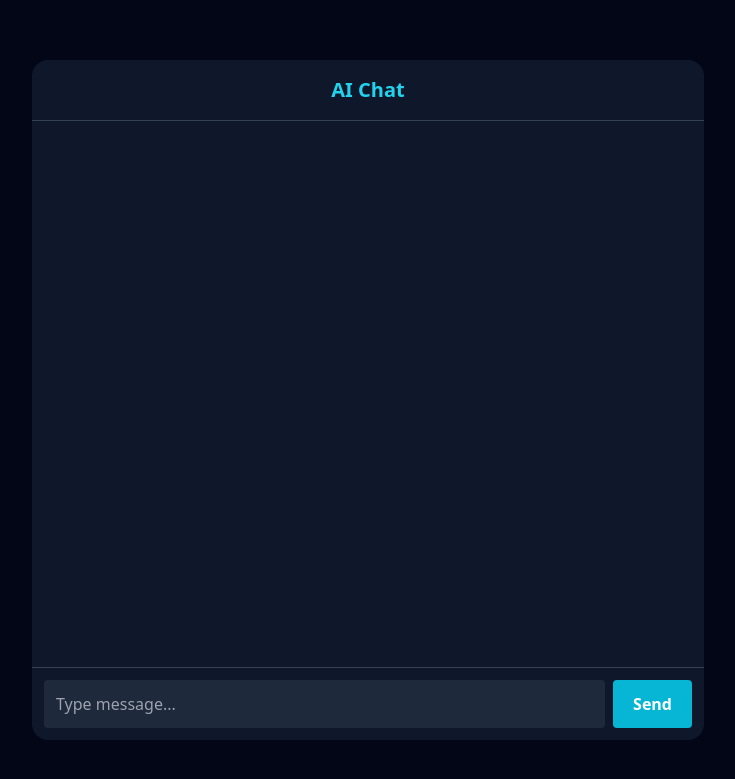
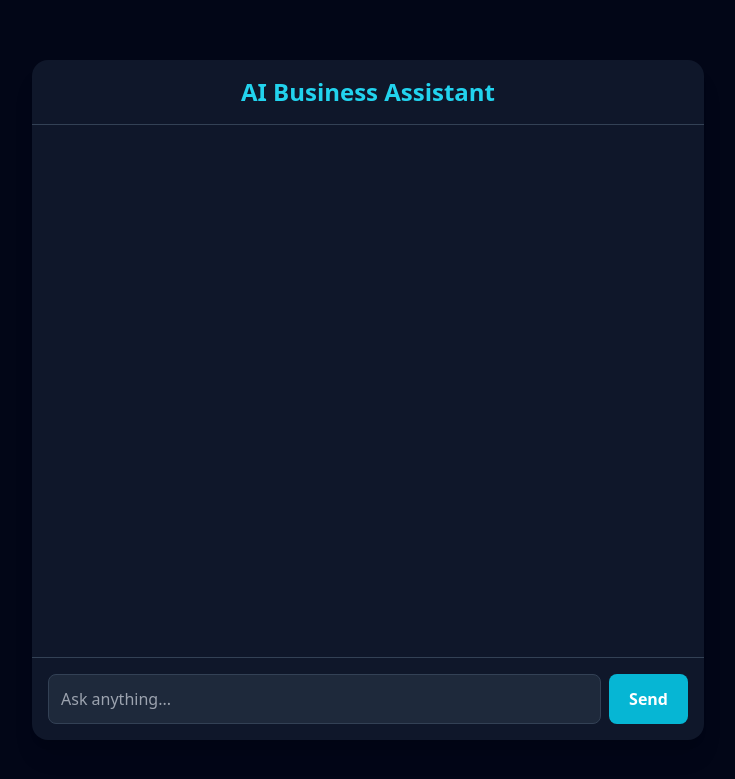
Before and after one commit to prasannathota456-ops/ai-powered, a Flask app: page /ai-chat in a window 1280 px wide. Shown: the top 779 px of the page, without its empty margins (272-1007 px from the left). Run offline with Flask 3, Linux system fonts and the light colour scheme; some libraries are stand-ins or nearby versions.

Commit message:
Add files via upload

```diff
--- a/app.py
+++ b/app.py
@@ -4,6 +4,7 @@ from flask_sqlalchemy import SQLAlchemy
 from dotenv import load_dotenv
 import requests
 import os
+print(os.getcwd())
 
 load_dotenv()
 
@@ -73,12 +74,15 @@ def ask_ai(prompt):
             timeout=20
         )
 
+        if response.status_code != 200:
+            return f"Groq Error: {response.text}"
+
         data = response.json()
-        return data["choices"][0]["message"]["content"]
+
+        return data.get("choices", [{}])[0].get("message", {}).get("content", "No response")
 
     except Exception as e:
         return f"AI Error: {str(e)}"
-
 # =========================
 # PAGES
 # =========================
@@ -115,8 +119,6 @@ def ai_chat():
 # =========================
 @app.route("/login", methods=["POST"])
 def login_post():
-    return render_template("auth.html")
-
     data = request.get_json()
     email = data.get("email")
     password = data.get("password")
@@ -230,22 +232,31 @@ def get_reports():
 # =========================
 # CHAT
 # =========================
+
 @app.route("/chat", methods=["POST"])
 def chat():
 
-    data = request.get_json()
-    msg = data.get("message")
+    try:
+        data = request.get_json()
 
-    reply = ask_ai(msg)
+        if not data or "message" not in data:
+            return jsonify({"error": "Message missing"}), 400
 
-    db.session.add(ChatHistory(
-        message=msg,
-        reply=reply
-    ))
+        msg = data["message"]
 
-    db.session.commit()
+        reply = ask_ai(msg)
 
-    return jsonify({"reply": reply})
+        db.session.add(ChatHistory(
+            message=msg,
+            reply=reply
+        ))
+        db.session.commit()
+
+        return jsonify({"reply": reply})
+
+    except Exception as e:
+        print("CHAT ERROR:", e)
+        return jsonify({"error": "Chat failed"}), 500
 
 # =========================
 # STATS
@@ -263,11 +274,12 @@ def stats():
 # =========================
 # INIT DB
 # =========================
-with app.app_context():
-    db.create_all()
+if __name__ == "__main__":
+    with app.app_context():
+        db.create_all()
+
+    app.run(debug=True)
 
 # =========================
 # RUN
 # =========================
-if __name__ == "__main__":
-    app.run(debug=True)
--- a/templates/ai-chat.html
+++ b/templates/ai-chat.html
@@ -10,25 +10,34 @@
 
 <body class="bg-slate-950 text-white flex items-center justify-center min-h-screen">
 
-<div class="w-full max-w-2xl bg-slate-900 rounded-2xl flex flex-col h-[85vh]">
+<div class="w-full max-w-2xl bg-slate-900 rounded-2xl flex flex-col h-[85vh] shadow-xl">
 
+    <!-- HEADER -->
     <div class="p-4 border-b border-slate-700 text-center">
-        <h1 class="text-xl font-bold text-cyan-400">AI Chat</h1>
+        <h1 class="text-2xl font-bold text-cyan-400">
+            AI Business Assistant
+        </h1>
     </div>
 
     <!-- CHAT BOX -->
-    <div id="chatBox" class="flex-1 p-4 overflow-y-auto space-y-2"></div>
+    <div id="chatBox" class="flex-1 p-4 overflow-y-auto space-y-3">
+    </div>
 
-    <!-- INPUT -->
-    <div class="p-3 flex gap-2 border-t border-slate-700">
+    <!-- INPUT AREA -->
+    <div class="p-4 border-t border-slate-700 flex gap-2">
 
-        <input id="chatMsg"
-               class="flex-1 p-3 rounded bg-slate-800 text-white"
-               placeholder="Type message..."
-               onkeydown="if(event.key==='Enter') sendChat()" />
+        <input
+            id="chatMsg"
+            type="text"
+            placeholder="Ask anything..."
+            class="flex-1 p-3 rounded-lg bg-slate-800 text-white outline-none border border-slate-700"
+            onkeydown="if(event.key==='Enter') sendChat()"
+        />
 
-        <button id="sendBtn"
-                class="bg-cyan-500 px-5 py-2 rounded font-bold">
+        <button
+            id="sendBtn"
+            class="bg-cyan-500 hover:bg-cyan-600 px-5 py-3 rounded-lg font-semibold"
+        >
             Send
         </button>
 
@@ -36,39 +45,75 @@
 
 </div>
 
-<!-- IMPORTANT: JS MUST BE INLINE FOR TEST -->
 <script>
+
 document.getElementById("sendBtn").addEventListener("click", sendChat);
 
 async function sendChat() {
 
     const input = document.getElementById("chatMsg");
-    const box = document.getElementById("chatBox");
+    const chatBox = document.getElementById("chatBox");
 
-    const msg = input.value.trim();
-    if (!msg) return;
+    const message = input.value.trim();
 
-    // user message
-    box.innerHTML += `<div><b>You:</b> ${msg}</div>`;
+    if (!message) return;
+
+    // User message
+    chatBox.innerHTML += `
+        <div class="text-right">
+            <div class="inline-block bg-cyan-600 px-4 py-2 rounded-lg">
+                ${message}
+            </div>
+        </div>
+    `;
+
     input.value = "";
 
+    chatBox.scrollTop = chatBox.scrollHeight;
+
     try {
-        const res = await fetch("https://ai-powered02.vercel.app/api/chat", {
+
+        const response = await fetch("/chat", {
             method: "POST",
-            headers: { "Content-Type": "application/json" },
-            body: JSON.stringify({ message: msg })
+            headers: {
+                "Content-Type": "application/json"
+            },
+            body: JSON.stringify({
+                message: message
+            })
         });
 
-        const data = await res.json();
+        const data = await response.json();
 
-        box.innerHTML += `<div><b>AI:</b> ${data.reply}</div>`;
-        box.scrollTop = box.scrollHeight;
+        if (!response.ok) {
+            throw new Error(data.error || "Server Error");
+        }
 
-    } catch (err) {
-        console.error(err);
-        box.innerHTML += `<div style="color:red;">Server Error</div>`;
+        // AI reply
+        chatBox.innerHTML += `
+            <div class="text-left">
+                <div class="inline-block bg-slate-800 px-4 py-2 rounded-lg border border-slate-700">
+                    ${data.reply}
+                </div>
+            </div>
+        `;
+
+    } catch (error) {
+
+        console.error(error);
+
+        chatBox.innerHTML += `
+            <div class="text-left">
+                <div class="inline-block bg-red-600 px-4 py-2 rounded-lg">
+                    Server Error: ${error.message}
+                </div>
+            </div>
+        `;
     }
+
+    chatBox.scrollTop = chatBox.scrollHeight;
 }
+
 </script>
 
 </body>
```
Also changed, not shown: static/css/js/app.js (+36 -28 lines).
